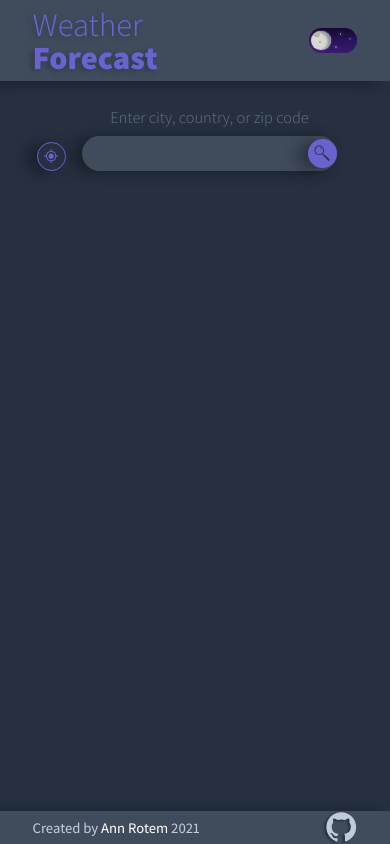
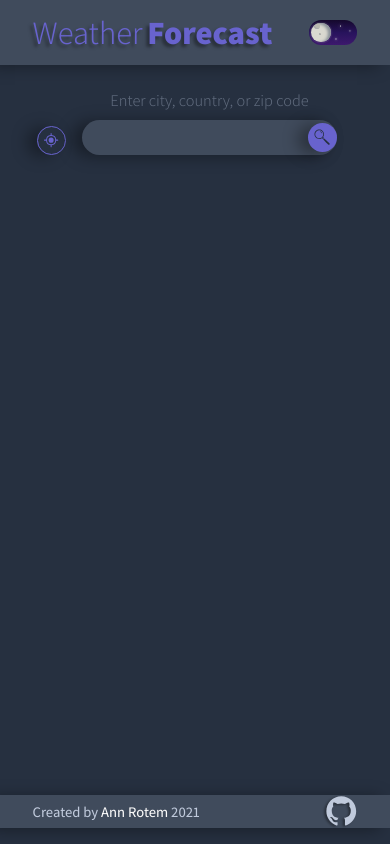
Before and after one commit to ann-rotem/weather-forecast, a React (Create React App) app: page / in a window 390 px wide. Built offline with nearby package versions, Linux system fonts and the light colour scheme.

Commit message:
style: add media query for responsiveness

```diff
--- a/src/components/Header/Header.style.js
+++ b/src/components/Header/Header.style.js
@@ -2,14 +2,24 @@ import styled from "styled-components";
 import { breakpoints } from "utils/constants/breakpoints";
 
 export const Header = styled.header`
+	grid-area: header;
 	display: flex;
 	background: ${({ theme }) => theme.backgroundSecondary};
-	height: var(--header-height);
+	//height: var(--header-height);
 	padding: 1rem 2rem;
 	align-items: center;
 	justify-content: space-between;
 	border-radius: 0;
 	box-shadow: ${({ theme }) => theme.shadow};
+
+	@media only screen and (min-width: ${breakpoints.lg}px) {
+		flex-direction: column;
+		justify-content: flex-start;
+
+		h1 {
+			padding-bottom: 2rem;
+		}
+	}
 `;
 
 export const Logo = styled.h1`
@@ -18,9 +28,9 @@ export const Logo = styled.h1`
 	font-size: 2rem;
 	line-height: 1;
 	color: ${({ theme }) => theme.primaryColor};
-	width: ${(props) => (props.width <= breakpoints.sm ? "10rem" : "16rem")};
+	//width: ${(props) => (props.width <= breakpoints.sm ? "10rem" : "16rem")};
 	font-weight: 800;
-	text-shadow: ${({ theme }) => theme.shadowWeak};
+	text-shadow: ${({ theme }) => theme.textShadow};
 	span {
 		font-weight: 300;
 		padding-right: 0.3rem;
```
